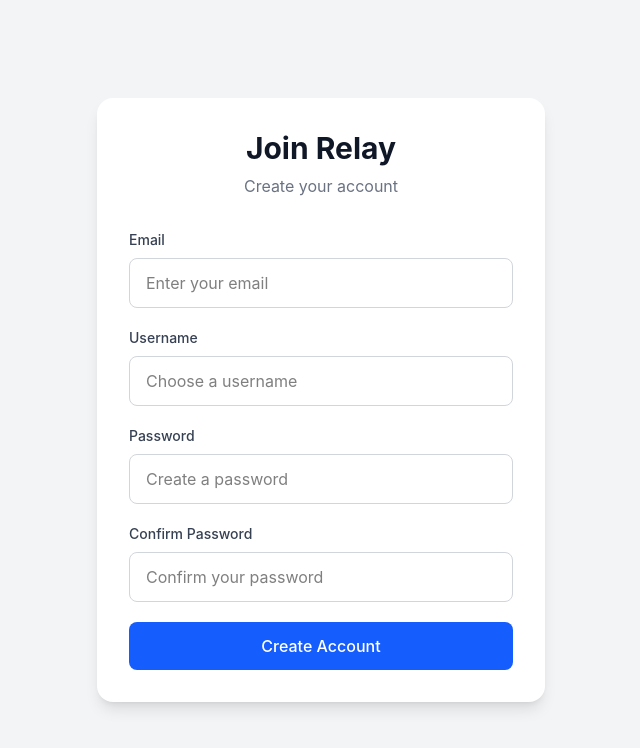
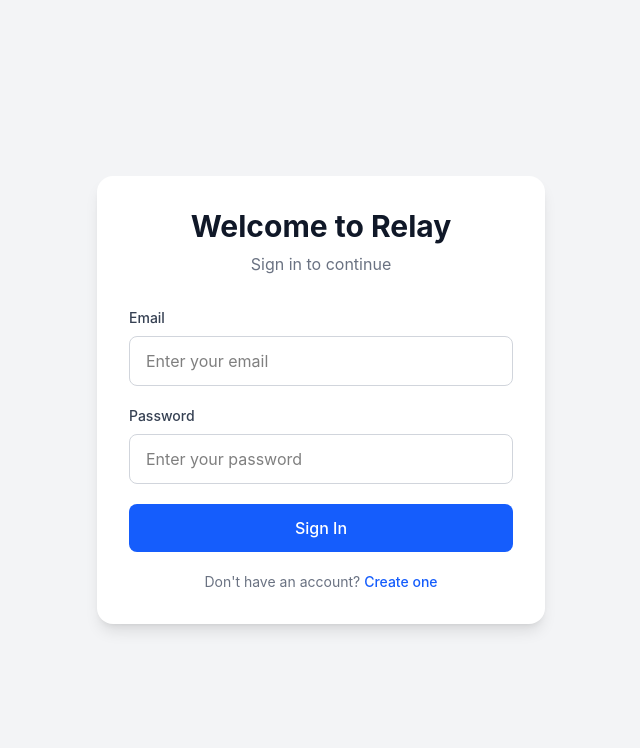
Before and after one commit to supreme191/Relay, a React app in the folder frontend/: page /login in a window 1280 px wide. Shown: the top 748 px of the page, without its empty margins (319-959 px from the left). Built offline with nearby package versions, Linux system fonts and the light colour scheme; the HTML template or start-up script is replaced by a standard one.

Commit message:
ADD: Authentication Page Navigation.

```diff
--- a/frontend/src/App.jsx
+++ b/frontend/src/App.jsx
@@ -1,7 +1,22 @@
+import { BrowserRouter, Routes, Route, Navigate } from "react-router-dom";
+
+import Login from "./pages/Login";
 import Register from "./pages/Register";
 
 function App() {
-    return <Register />;
+    return (
+        <BrowserRouter>
+            <Routes>
+                <Route path="/login" element={<Login />} />
+                <Route path="/register" element={<Register />} />
+
+                <Route
+                    path="*"
+                    element={<Navigate to="/login" replace />}
+                />
+            </Routes>
+        </BrowserRouter>
+    );
 }
 
 export default App;
--- a/frontend/src/pages/Login.jsx
+++ b/frontend/src/pages/Login.jsx
@@ -1,4 +1,5 @@
 import { useState } from "react";
+import { Link } from "react-router-dom";
 import { useAuth } from "../context/AuthContext";
 
 const Login = () => {
@@ -100,6 +101,16 @@
                         {loading ? "Signing in..." : "Sign In"}
                     </button>
 
+                    <p className="text-center text-sm text-gray-500">
+                        Don't have an account?{" "}
+                        <Link
+                            to="/register"
+                            className="font-medium text-blue-600 hover:text-blue-700"
+                        >
+                            Create one
+                        </Link>
+                    </p>
+
                 </form>
 
             </div>
--- a/frontend/src/pages/Register.jsx
+++ b/frontend/src/pages/Register.jsx
@@ -1,4 +1,5 @@
 import { useState } from "react";
+import { Link } from "react-router-dom";
 import { useAuth } from "../context/AuthContext";
 
 const Register = () => {
@@ -167,6 +168,16 @@
                         {loading ? "Creating account..." : "Create Account"}
                     </button>
 
+                    <p className="text-center text-sm text-gray-500">
+                        Already have an account?{" "}
+                        <Link
+                            to="/login"
+                            className="font-medium text-blue-600 hover:text-blue-700"
+                        >
+                            Sign in
+                        </Link>
+                    </p>
+
                 </form>
 
             </div>
```
